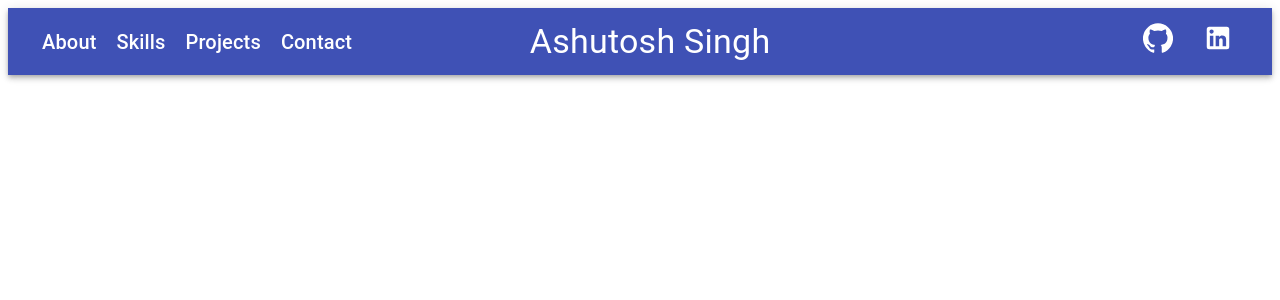
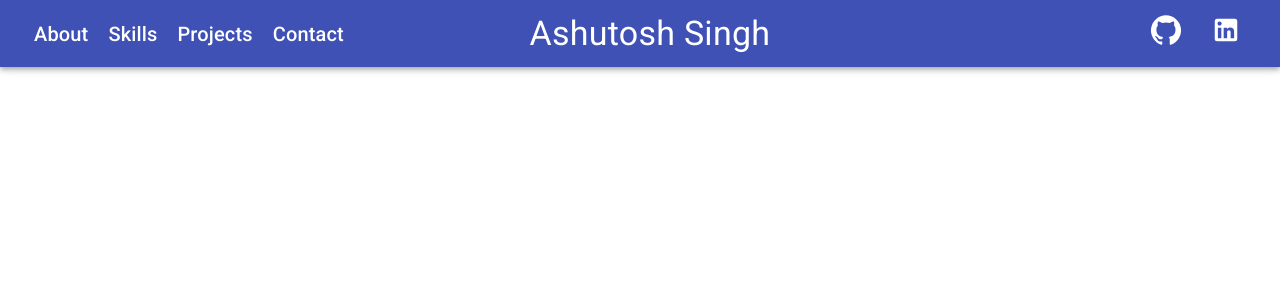
Before and after one commit to ashutosh5786/portfolio, a React (Create React App) app: page / in a window 1280 px wide. Shown: the top 300 px of the page. Built offline with nearby package versions, Linux system fonts and the light colour scheme.

Commit message:
started to work on the Intro

```diff
--- a/public/index.html
+++ b/public/index.html
@@ -10,6 +10,10 @@
       content="Web site created using create-react-app"
     />
     <link rel="apple-touch-icon" href="%PUBLIC_URL%/logo192.png" />
+    <link
+  rel="stylesheet"
+  href="https://fonts.googleapis.com/css?family=Roboto:300,400,500,700&display=swap"
+/>
     <!--
       manifest.json provides metadata used when your web app is installed on a
       user's mobile device or desktop. See https://developers.google.com/web/fundamentals/web-app-manifest/
--- a/src/App.js
+++ b/src/App.js
@@ -1,11 +1,13 @@
 // Importing the AppBar
 import MyAppBar from './components/navigation'
-
+// Importing the Introduction
+// import
 
 
 
 // Importing the Styles
 import "./style/navigation.css"
+import "./style/intro.css"
 
 function App() {
   return (
--- /dev/null
+++ b/src/style/intro.css
@@ -0,0 +1,5 @@
+/* Default CSS for Navigation */
+* {
+  padding: 0;
+  margin: 0;
+}
--- a/src/style/navigation.css
+++ b/src/style/navigation.css
@@ -16,3 +16,9 @@
   padding: 0.5em;
   font-size: 30px;
 }
+
+/* Default CSS for Navigation */
+* {
+  padding: 0;
+  margin: 0;
+}
```
Also changed, not shown: src/components/intro.js (added).
